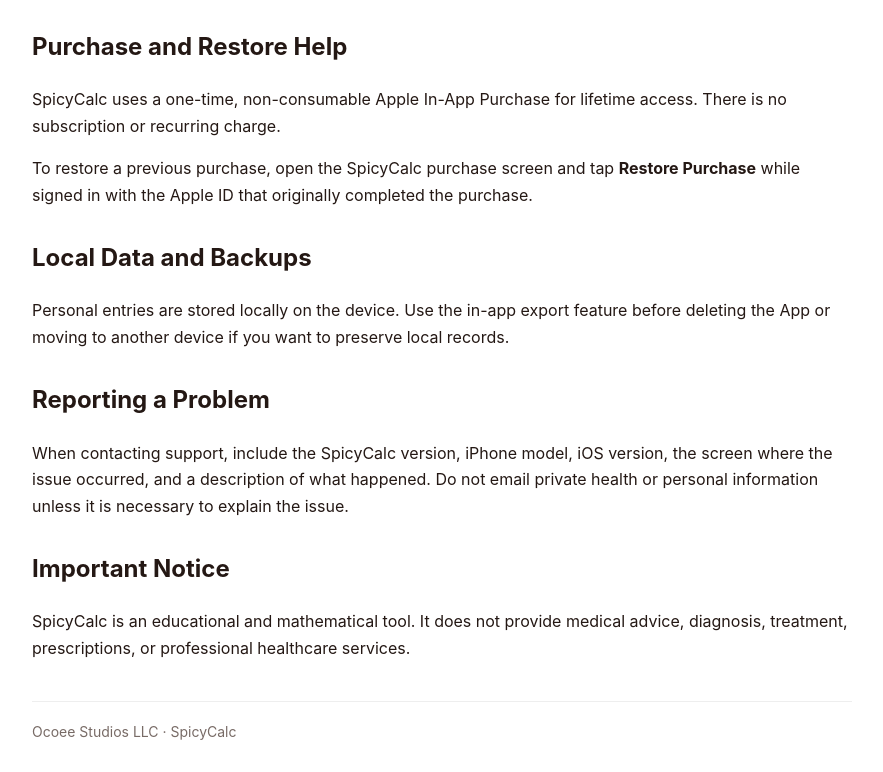
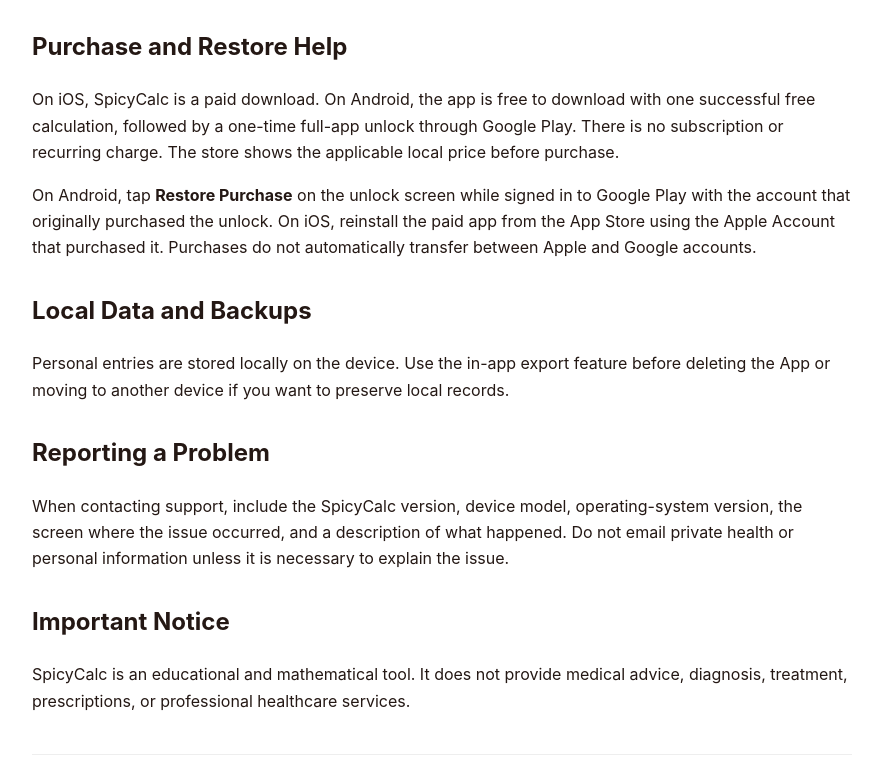
Before and after one commit to ocoee-studios/spicy-calc-legal, a plain HTML site: page support.html in a window 1280 px wide. Shown: the part 442-1214 px from the top of the page, without its empty margins (198-1081 px from the left). Drawn offline with Linux system fonts and the light colour scheme.

Commit message:
docs: correct Android unlock and restore support instructions

```diff
--- a/support.html
+++ b/support.html
@@ -3,7 +3,7 @@
 <head>
   <meta charset="UTF-8" />
   <meta name="viewport" content="width=device-width, initial-scale=1.0" />
-  <meta name="description" content="Support information for the SpicyCalc iOS app." />
+  <meta name="description" content="Support information for SpicyCalc on iOS and Android." />
   <title>Support — SpicyCalc</title>
   <style>
     body{font-family:-apple-system,BlinkMacSystemFont,"Segoe UI",Roboto,sans-serif;line-height:1.65;color:#241814;max-width:820px;margin:0 auto;padding:40px 24px;background:#fff}
@@ -32,14 +32,14 @@
   </div>
 
   <h2>Purchase and Restore Help</h2>
-  <p>SpicyCalc uses a one-time, non-consumable Apple In-App Purchase for lifetime access. There is no subscription or recurring charge.</p>
-  <p>To restore a previous purchase, open the SpicyCalc purchase screen and tap <strong>Restore Purchase</strong> while signed in with the Apple ID that originally completed the purchase.</p>
+  <p>On iOS, SpicyCalc is a paid download. On Android, the app is free to download with one successful free calculation, followed by a one-time full-app unlock through Google Play. There is no subscription or recurring charge. The store shows the applicable local price before purchase.</p>
+  <p>On Android, tap <strong>Restore Purchase</strong> on the unlock screen while signed in to Google Play with the account that originally purchased the unlock. On iOS, reinstall the paid app from the App Store using the Apple Account that purchased it. Purchases do not automatically transfer between Apple and Google accounts.</p>
 
   <h2>Local Data and Backups</h2>
   <p>Personal entries are stored locally on the device. Use the in-app export feature before deleting the App or moving to another device if you want to preserve local records.</p>
 
   <h2>Reporting a Problem</h2>
-  <p>When contacting support, include the SpicyCalc version, iPhone model, iOS version, the screen where the issue occurred, and a description of what happened. Do not email private health or personal information unless it is necessary to explain the issue.</p>
+  <p>When contacting support, include the SpicyCalc version, device model, operating-system version, the screen where the issue occurred, and a description of what happened. Do not email private health or personal information unless it is necessary to explain the issue.</p>
 
   <h2>Important Notice</h2>
   <p>SpicyCalc is an educational and mathematical tool. It does not provide medical advice, diagnosis, treatment, prescriptions, or professional healthcare services.</p>
```
